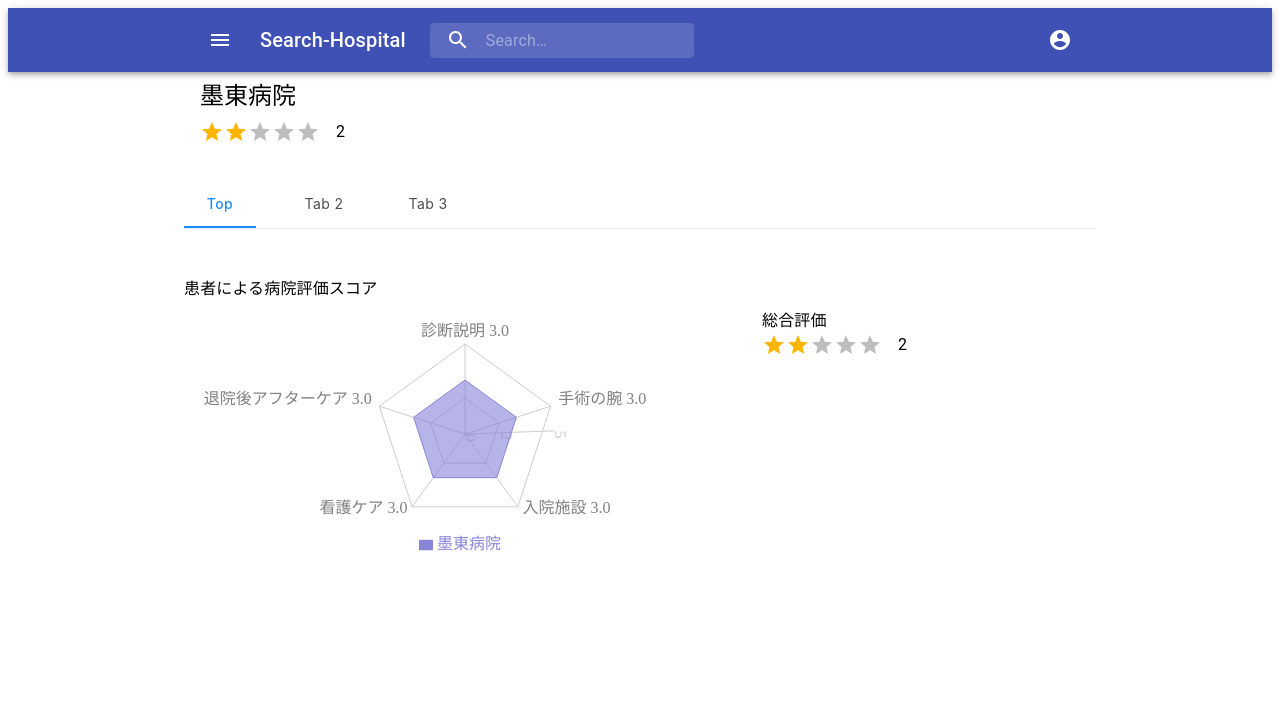
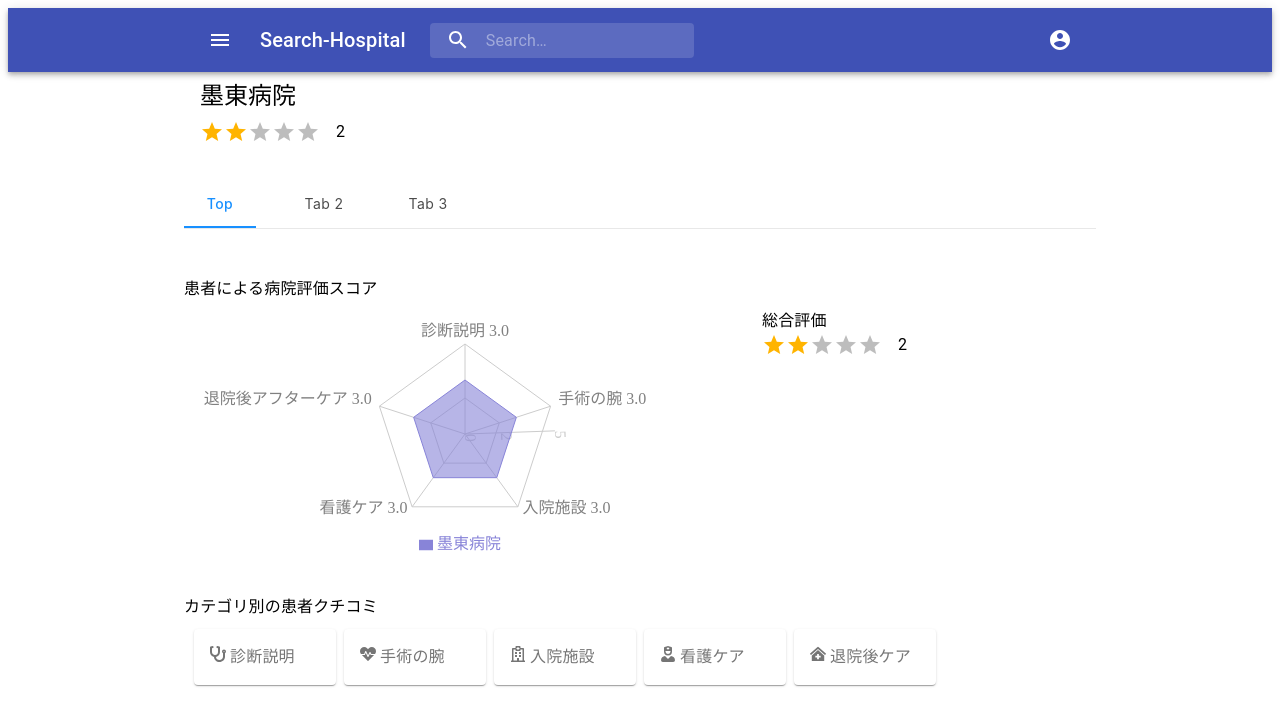
Before and after one commit to jpskgc/hospital, a React app in the folder client/: page / in a window 1280 px wide. Shown: the top 726 px of the page. Built offline with nearby package versions, Linux system fonts and the light colour scheme.

Commit message:
add category

```diff
--- a/client/package.json
+++ b/client/package.json
@@ -32,6 +32,7 @@
     "@types/react-router": "^5.1.3",
     "@types/react-router-dom": "^5.1.3",
     "@types/recharts": "^1.8.3",
+    "react-icons": "^3.8.0",
     "react-router": "^5.1.2",
     "react-router-dom": "^5.1.2",
     "recharts": "^2.0.0-beta.1",
--- /dev/null
+++ b/client/src/components/Detail/CategoryGrid.tsx
@@ -0,0 +1,75 @@
+import React from 'react';
+import {Container} from '@material-ui/core';
+import Typography from '@material-ui/core/Typography';
+import {makeStyles, createStyles, Theme} from '@material-ui/core/styles';
+import Paper from '@material-ui/core/Paper';
+import Grid from '@material-ui/core/Grid';
+import {
+  FaStethoscope,
+  FaHeartbeat,
+  FaRegHospital,
+  FaUserNurse,
+  FaClinicMedical,
+} from 'react-icons/fa';
+
+const useStyles = makeStyles((theme: Theme) =>
+  createStyles({
+    root: {
+      flexGrow: 1,
+      margin: 10,
+    },
+    paper: {
+      padding: theme.spacing(2),
+      textAlign: 'left',
+      color: theme.palette.text.secondary,
+    },
+  })
+);
+
+export default function CategoryGrid() {
+  const classes = useStyles();
+  return (
+    <Container maxWidth="md">
+      <Typography>カテゴリ別の患者クチコミ</Typography>
+      <div className={classes.root}>
+        <Grid container spacing={1}>
+          <Grid item xs={2}>
+            <Paper className={classes.paper}>
+              <Typography>
+                <FaStethoscope /> 診断説明
+              </Typography>
+            </Paper>
+          </Grid>
+          <Grid item xs={2}>
+            <Paper className={classes.paper}>
+              <Typography>
+                <FaHeartbeat /> 手術の腕
+              </Typography>
+            </Paper>
+          </Grid>
+          <Grid item xs={2}>
+            <Paper className={classes.paper}>
+              <Typography>
+                <FaRegHospital /> 入院施設
+              </Typography>
+            </Paper>
+          </Grid>
+          <Grid item xs={2}>
+            <Paper className={classes.paper}>
+              <Typography>
+                <FaUserNurse /> 看護ケア
+              </Typography>
+            </Paper>
+          </Grid>
+          <Grid item xs={2}>
+            <Paper className={classes.paper}>
+              <Typography>
+                <FaClinicMedical /> 退院後ケア
+              </Typography>
+            </Paper>
+          </Grid>
+        </Grid>
+      </div>
+    </Container>
+  );
+}
--- a/client/src/components/Detail/Detail.tsx
+++ b/client/src/components/Detail/Detail.tsx
@@ -2,12 +2,14 @@ import React, {FC} from 'react';
 import Header from './Header';
 import Tab from './DetailTab';
 import Chart from './Chart';
+import CategoryGrid from './CategoryGrid';
 
 const App: FC = () => (
   <>
     <Header />
     <Tab />
     <Chart />
+    <CategoryGrid />
   </>
 );
 
```
Also changed, not shown: 1 other file (tests, documents, lock files or other folders).
